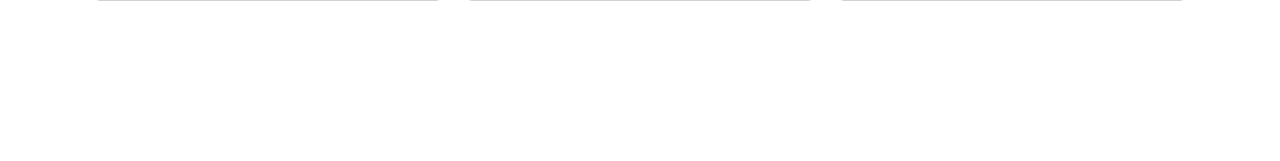
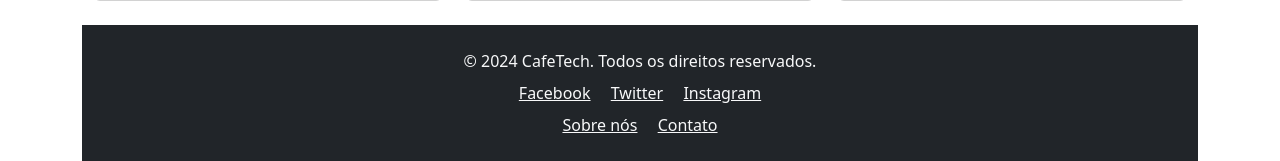
Before and after one commit to Brubzie/fatec-dsm-pi-4sem, a Django app: page / in a window 1280 px wide. Shown: the part 1127-1288 px from the top of the page. Before the commit the page ends 1128 px from the top, so only its background shows below. Run offline with Django 5.2, Linux system fonts and the light colour scheme; some libraries are stand-ins or nearby versions.

Commit message:
Footer adicionado

```diff
--- a/CafeTech/CafeTech/core/templates/index.html
+++ b/CafeTech/CafeTech/core/templates/index.html
@@ -12,6 +12,7 @@
     <div class="text-center mb-5">
         <h1>Faça parte do clube do café</h1>
         <p class="lead">Contribua mensalmente e participe da rede de networking, das trocas com os membros do clube, e claro, desfrute de um cafézinho todo dia!</p>
+        <a href="{% url 'register' %}" class="btn btn-primary m-2">Sign-up</a>
         <a href="{% url 'login' %}" class="btn btn-secondary m-2">Login</a>
     </div>
     <div class="text-center">
@@ -51,4 +52,21 @@
         </div>
     </div>
 </div>
+
+<!-- Footer -->
+<footer class="bg-dark text-light text-center py-4">
+    <div class="container">
+        <p class="mb-0">&copy; {{ current_year }} CafeTech. Todos os direitos reservados.</p>
+        <div class="social-links mt-2">
+            <a href="https://www.facebook.com/?locale=pt_BR" class="text-light mx-2" target="_blank">Facebook</a>
+            <a href="https://twitter.com/?lang=pt-br" class="text-light mx-2" target="_blank">Twitter</a>
+            <a href="https://www.instagram.com/" class="text-light mx-2" target="_blank">Instagram</a>
+        </div>
+        <nav class="mt-2">
+            <a href="#" class="text-light mx-2">Sobre nós</a>
+            <a href="#" class="text-light mx-2">Contato</a>
+        </nav>
+    </div>
+</footer>
+<!-- Footer - End -->
 {% endblock content %}
--- a/CafeTech/CafeTech/core/views.py
+++ b/CafeTech/CafeTech/core/views.py
@@ -13,6 +13,7 @@
 from django.conf import settings
 from google.oauth2 import id_token
 from google.auth.transport import requests
+from datetime import datetime
 import json
 
 
@@ -20,7 +21,10 @@
     template_name = "index.html"
 
     def get(self, request):
-        data = {"user": request.user}
+        data = {
+            "user": request.user,
+            "current_year": datetime.now().year,
+        }
         return render(request, self.template_name, data)
 
 
```
